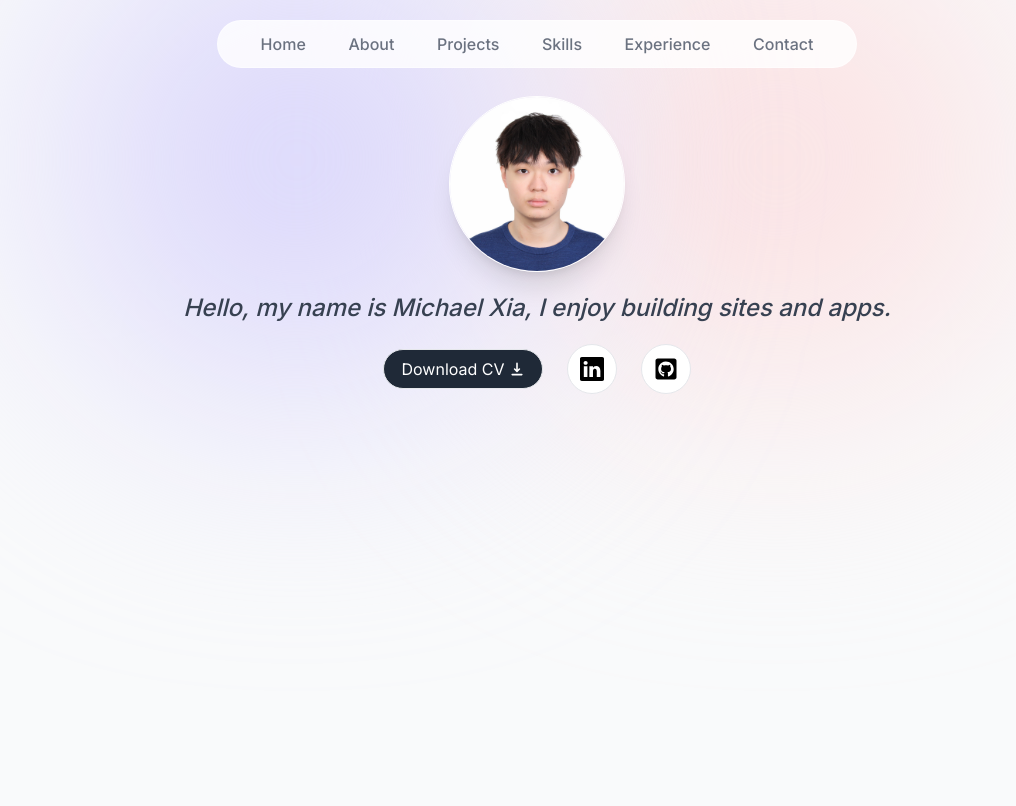
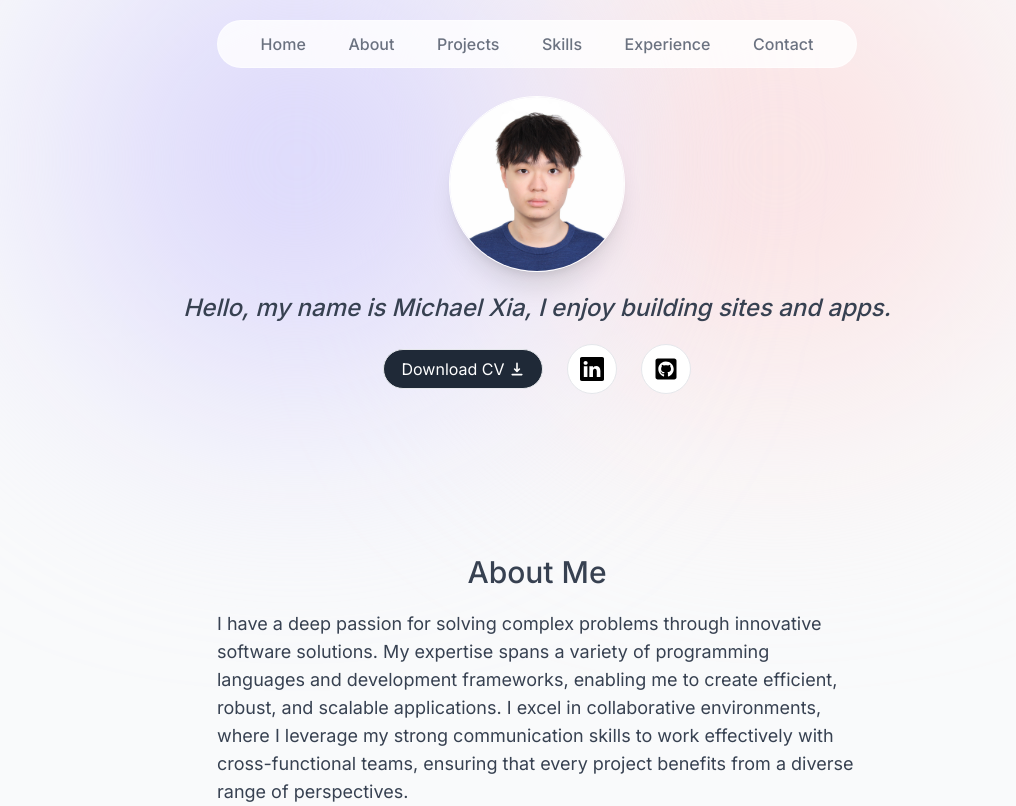
Before and after one commit to michaelx1999/portfolio, a Next.js app: page / in a window 1280 px wide. Shown: the whole page, without its empty margins (103-1119 px from the left). Built offline with nearby package versions, Linux system fonts and the light colour scheme.

Commit message:
added about me

```diff
--- a/app/page.tsx
+++ b/app/page.tsx
@@ -1,9 +1,11 @@
-import Intro from "@/components/intro";
+import About from "@/components/about"
+import Intro from "@/components/intro"
 
 export default function Home() {
   return (
-    <main className="flex justify-center items-center gap-y-5">
+    <main className="flex flex-col justify-center items-center gap-40">
       <Intro />
+      <About />
     </main>
   )
 }
--- /dev/null
+++ b/components/about.tsx
@@ -0,0 +1,15 @@
+export default function About() {
+  return (
+    <section className="w-1/2 space-y-5">
+      <h2 className="font-medium text-3xl text-gray-700 text-center">About Me</h2>
+      <p className="font-mdium text-lg text-gray-700">
+        I have a deep passion for solving complex problems through innovative software solutions. My
+        expertise spans a variety of programming languages and development frameworks, enabling me
+        to create efficient, robust, and scalable applications. I excel in collaborative
+        environments, where I leverage my strong communication skills to work effectively with
+        cross-functional teams, ensuring that every project benefits from a diverse range of
+        perspectives.
+      </p>
+    </section>
+  )
+}
```
